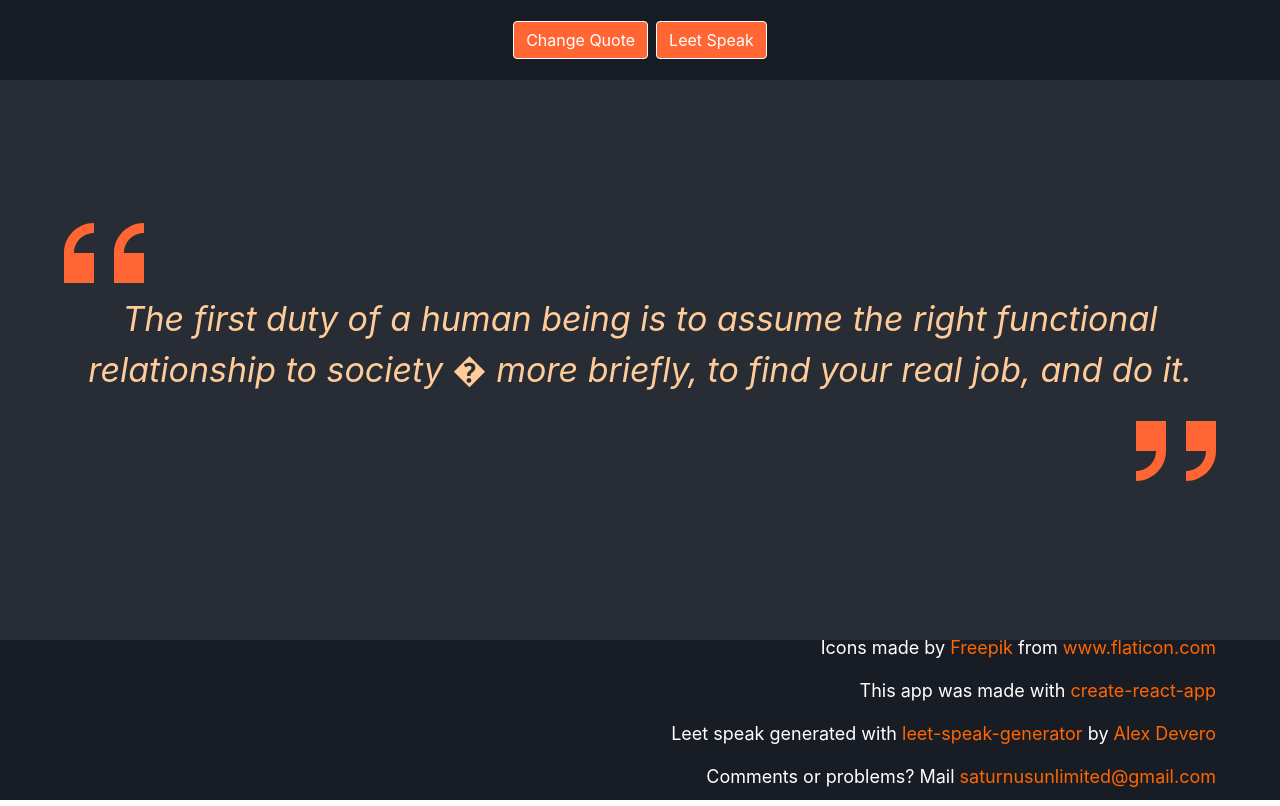
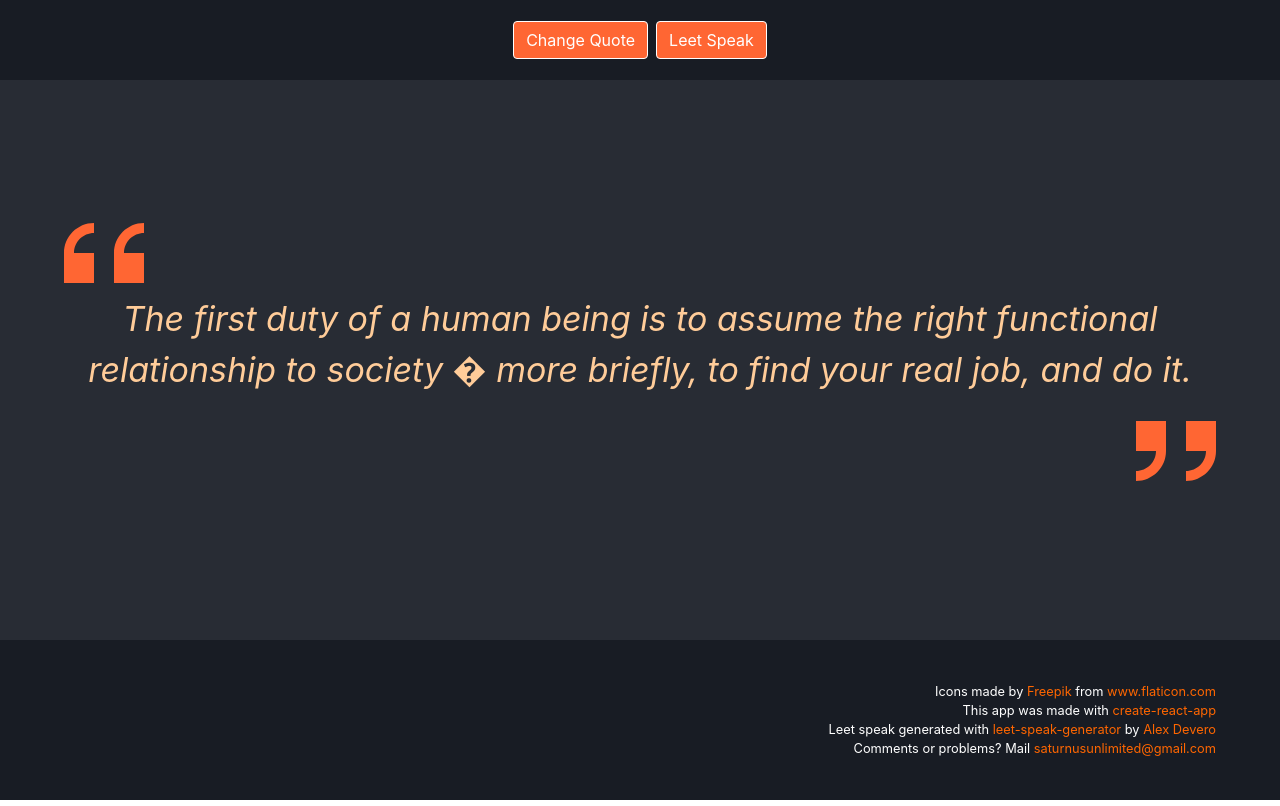
Before and after one commit to saturnusunlimited/heroku-prototype-cachip, a React (Create React App) app: page / in a window 1280 px wide. Built offline with nearby package versions, Linux system fonts and the light colour scheme.

Commit message:
Cleanup of App.css

```diff
--- a/package.json
+++ b/package.json
@@ -9,7 +9,8 @@
     "react": "^16.10.2",
     "react-bootstrap": "^1.0.0-beta.14",
     "react-dom": "^16.10.2",
-    "react-scripts": "3.2.0"
+    "react-scripts": "3.2.0",
+    "react-share": "^3.0.1"
   },
   "scripts": {
     "start": "react-scripts start",
--- a/src/App.css
+++ b/src/App.css
@@ -1,5 +1,6 @@
 :root {
 
+  --primary-background-color: #ffffff;
   --primary-foreground-color: #ffcc99;
   --button-color:             #ff6633;
   --link-color:               #ff6600;
@@ -10,14 +11,64 @@
 
 .App {
 
-  text-align: center;
+	text-align: center;
+	background-color: var(--primary-background-color);
+	color: var(--primary-foreground-color);
 }
 
-.App-title {
+div.App-banner {
 
-    color: red;
+	height: 10vh;
+	display: flex;
+	flex-direction: column;
+	align-items: center;
+	justify-content: center;
+	font-size: calc(10px + 2vmin);
+
+	background-color: var(--primary-background-color);
+	color: white;
 }
 
+div.App-banner.App-header {
+
+	background-color: var(--header-background-color);
+	height: 10vh;
+}
+
+div.App-banner.App-body {
+
+	background-color: var(--body-background-color);
+	min-height: 70vh;
+}
+
+div.App-banner.App-footer {
+
+	background-color: var(--footer-background-color);
+	height: 20vh;
+	font-size: 1vw;
+}
+
+div.App-footer-inner {
+
+    width: 90%;
+	text-align: right;
+}
+
+p.App-footer-inner {
+
+	margin: 0;
+	padding: 0;
+}
+
+.App-link {
+
+  color: var(--link-color);
+}
+
+/* In this CSS style sheet 'quotes' refer to the two double quote svg images in
+ * the app, and 'quote' to the quoted phrase(s)/sentence(s) that are between
+ * the quote images.
+ */
 div.quotes{
 
     width: 100%;
@@ -39,56 +90,6 @@ div.quotes{
   float: right;
 }
 
-
-.App-header {
-
-	background-color: var(--header-background-color);
-	height: 10vh;
-	display: flex;
-	flex-direction: column;
-	align-items: center;
-	justify-content: center;
-	font-size: calc(10px + 2vmin);
-	color: white;
-}
-
-.App-body {
-
-	background-color: var(--body-background-color);
-	min-height: 70vh;
-	display: flex;
-	flex-direction: column;
-	align-items: center;
-	justify-content: center;
-	font-size: calc(10px + 2vmin);
-	color: white;
-}
-
-div.App-footer {
-
-	font-size: 1vw;
-	background-color: var(--footer-background-color);
-	height: 20vh;
-	display: flex;
-	flex-direction: column;
-	text-align: right;
-	align-items: center;
-	justify-content: center;
-	font-size: calc(10px + 1vmin);
-	color: white;
-}
-
-div.App-footer-inner {
-
-    width: 90%;
-	text-align: right;
-}
-
-
-.App-link {
-
-  color: var(--link-color);
-}
 
 .App-quote {
 
--- a/src/App.js
+++ b/src/App.js
@@ -46,14 +46,14 @@ class App extends Component {
 
             <div className="App">
 
-                <div className="App-header">
+                <div className="App-banner App-header">
                     <ButtonToolbar>
                         <Button variant="secondary" className="m-1" onClick={this.newRandomQuote.bind(this)}>Change Quote</Button>
                         <Button variant="secondary" className="m-1" onClick={this.toggleLeetSpeak.bind(this)}>Leet Speak</Button>
                     </ButtonToolbar>
                 </div>
 
-                <div className="App-body">
+                <div className="App-banner App-body">
 
                     <div className="App-quote">
 
@@ -77,10 +77,10 @@ class App extends Component {
                     </div>
                 </div>
 
-                <div className="App-footer">
+                <div className="App-banner App-footer">
 
                     <div className="App-footer-inner">
-                        <p>
+                        <div>
                             Icons made by <a
                             className="App-link"
                             href="https://www.flaticon.com/authors/freepik"
@@ -93,18 +93,18 @@ class App extends Component {
                             rel="noopener noreferrer"
                             title="Flaticon">www.flaticon.com
                             </a>
-                        </p>
+                        </div>
 
-                        <p>
+                        <div>
                             This app was made with <a
                               className="App-link"
                               href="https://create-react-app.dev/docs/getting-started#!"
                               target="_blank"
                               rel="noopener noreferrer"
                             > create-react-app </a>
-                        </p>
+                        </div>
 
-                        <p>
+                        <div>
                             Leet speak generated with <a
                               className="App-link"
                               href="https://github.com/alexdevero/leet-speak-converter"
@@ -114,11 +114,11 @@ class App extends Component {
                               href="https://alexdevero.com/"
                               target="_blank"
                               rel="noopener noreferrer"> Alex Devero </a>
-                        </p>
+                        </div>
 
-                        <p>
+                        <div>
                            Comments or problems? Mail <a className="App-link" href="mailto:saturnusunlimited@gmail.com"> saturnusunlimited@gmail.com </a>
-                        </p>
+                        </div>
 
                     </div>
                 </div>
```
Also changed, not shown: 1 other file (tests, documents, lock files or other folders).
